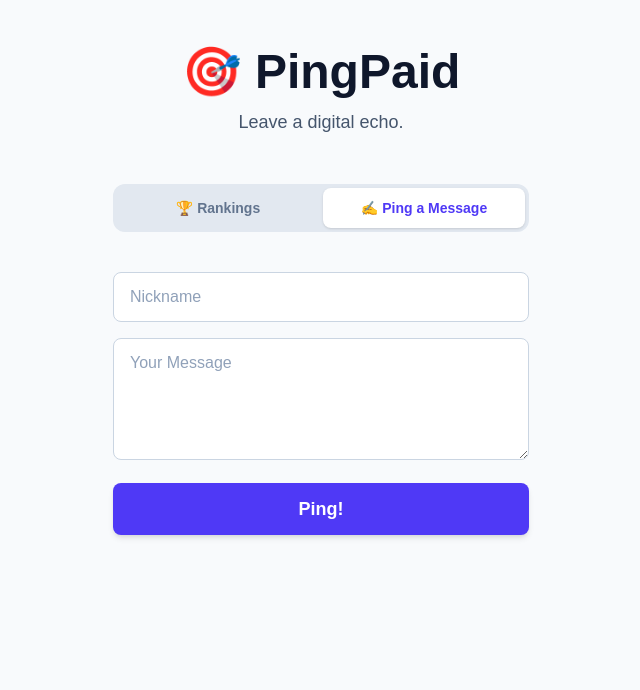
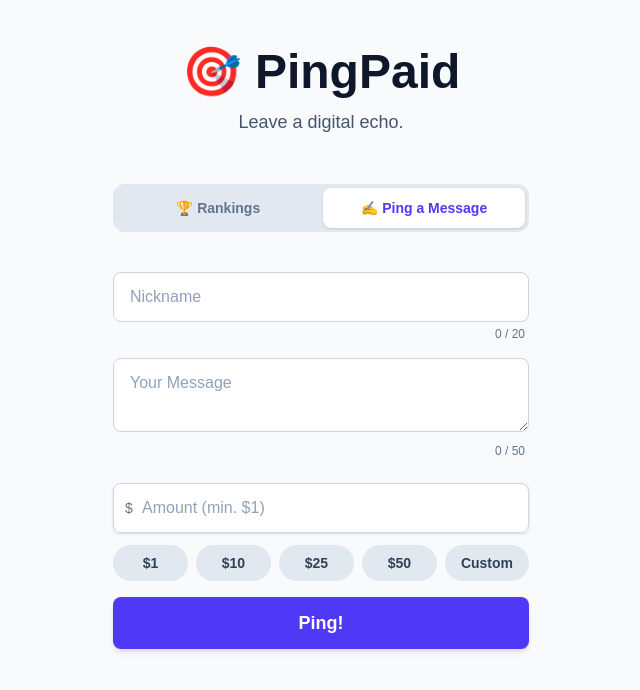
Before and after one commit to heeiscold/pingpaid, a Next.js app: page / in a window 1280 px wide. Both pictures are taken after a click on the button "✍️ Ping a Message". Shown: the top 690 px of the page, without its empty margins (319-959 px from the left). Built offline with nearby package versions, Linux system fonts and the light colour scheme.

Commit message:
good design

```diff
--- a/app/page.tsx
+++ b/app/page.tsx
@@ -1,46 +1,46 @@
 // app/page.tsx
 'use client';
 
-import { useState } from 'react';
+import { useState, useRef } from 'react';
 
 export default function Home() {
   const [name, setName] = useState('');
   const [message, setMessage] = useState('');
+  const [amount, setAmount] = useState<number | ''>('');
   const [activeTab, setActiveTab] = useState('ranking');
+  const amountInputRef = useRef<HTMLInputElement>(null);
 
-  // --- 1. 데이터 수정 ---
-  // 더 현실적인 예시 메시지 목록을 만듭니다.
   const sampleMessages = [
-    'Just testing...',
-    'WAGMI 🚀',
-    'Follow my art @artist_name',
-    'Happy Birthday, Sarah!',
-    'I was told there would be cake.',
-    'Is this thing on?',
-    'Hello from Gwangju!',
-    'Buy high, sell low.',
-    'My first ping!',
-    'Just graduated! 🎉',
+    'Just testing...', 'WAGMI 🚀', 'Follow my art @artist_name', 'Happy Birthday, Sarah!', 'I was told there would be cake.',
+    'Is this thing on?', 'Hello from Gwangju!', 'Buy high, sell low.', 'My first ping!', 'Just graduated! 🎉',
   ];
 
   const rankings = [
     { rank: 1, name: 'Alice', amount: 120, message: 'Life is short. Ping your message!' },
     { rank: 2, name: 'Bob', amount: 100, message: 'To the moon! 🚀' },
     { rank: 3, name: 'Charlie', amount: 95, message: 'Hello World' },
-    // 4위 이하 랭커들에게도 sampleMessages에서 메시지를 할당합니다.
     ...[...Array(97)].map((_, i) => ({
-      rank: i + 4,
-      name: `User #${i + 4}`,
-      amount: 90 - i,
-      message: sampleMessages[i % sampleMessages.length], // 순환하면서 메시지 할당
+      rank: i + 4, name: `User #${i + 4}`, amount: 90 - i, message: sampleMessages[i % sampleMessages.length],
     })),
   ];
 
+  const handlePing = () => {
+    const lemonSqueezyLink = 'https://YOUR_STORE.lemonsqueezy.com/buy/xxxxxxxx-xxxx-xxxx-xxxx-xxxxxxxxxxxx'; // 👈 본인의 링크로 교체!
+
+    if (typeof amount !== 'number' || amount < 1) {
+      alert('Minimum amount is $1.');
+      return;
+    }
+    const amountInCents = amount * 100;
+    const checkoutUrl = `${lemonSqueezyLink}?checkout[custom_price]=${amountInCents}`;
+    window.location.href = checkoutUrl;
+  };
+
+  const presetAmounts = [1, 10, 25, 50];
+
   return (
     <div className="min-h-screen bg-slate-50 text-slate-800 font-sans">
-      <main className="flex flex-col items-center min-h-screen w-full max-w-md mx-auto p-4
-      pt-[env(safe-area-inset-top)]
-      pb-[env(safe-area-inset-bottom)]">
+      <main className="flex flex-col items-center min-h-screen w-full max-w-md mx-auto p-4 pt-[env(safe-area-inset-top)] pb-[env(safe-area-inset-bottom)]">
 
         <header className="text-center my-12">
           <h1 className="text-5xl font-extrabold text-slate-900">🎯 PingPaid</h1>
@@ -50,22 +50,17 @@ export default function Home() {
         <div className="w-full p-1 bg-slate-200 rounded-xl flex space-x-1 mb-6">
           <button
             onClick={() => setActiveTab('ranking')}
-            className={`w-1/2 py-2.5 rounded-lg text-sm font-bold transition-colors
-              ${activeTab === 'ranking' ? 'bg-white text-indigo-600 shadow' : 'text-slate-500 hover:bg-slate-300/50'}`}
-          >
-            🏆 Rankings
-          </button>
+            className={`w-1/2 py-2.5 rounded-lg text-sm font-bold transition-colors ${activeTab === 'ranking' ? 'bg-white text-indigo-600 shadow' : 'text-slate-500 hover:bg-slate-300/50'}`}
+          >🏆 Rankings</button>
           <button
             onClick={() => setActiveTab('ping')}
-            className={`w-1/2 py-2.5 rounded-lg text-sm font-bold transition-colors
-              ${activeTab === 'ping' ? 'bg-white text-indigo-600 shadow' : 'text-slate-500 hover:bg-slate-300/50'}`}
-          >
-            ✍️ Ping a Message
-          </button>
+            className={`w-1/2 py-2.5 rounded-lg text-sm font-bold transition-colors ${activeTab === 'ping' ? 'bg-white text-indigo-600 shadow' : 'text-slate-500 hover:bg-slate-300/50'}`}
+          >✍️ Ping a Message</button>
         </div>
 
         <div className="w-full">
             {activeTab === 'ranking' && (
+              // --- ▼▼▼ 누락되었던 랭킹 UI 전체 복구 ▼▼▼ ---
               <section id="ranking-section">
                 <div className="w-full p-4 rounded-xl shadow-lg bg-white border-2 border-indigo-500 mb-4">
                   <div className="flex justify-between items-baseline">
@@ -75,49 +70,106 @@ export default function Home() {
                   <p className="text-md text-slate-700 mt-2 italic">"{rankings[0].message}"</p>
                 </div>
 
-              <div className="w-full max-h-[450px] overflow-y-auto space-y-3 p-1
-                scrollbar-thin scrollbar-thumb-slate-300 scrollbar-track-slate-100">
+                <div className="w-full max-h-[450px] overflow-y-auto space-y-3 p-1 scrollbar-thin scrollbar-thumb-slate-300 scrollbar-track-slate-100">
                   {rankings.slice(1).map((item) => (
                     <div key={item.rank} className="w-full p-3 rounded-lg bg-white border border-slate-200 shadow-sm hover:border-indigo-400 transition-colors">
                       <div className="flex justify-between items-baseline text-slate-500">
                         <p className="font-bold text-indigo-600">#{item.rank} <span className="text-slate-800 font-semibold">{item.name}</span></p>
                         <p className="font-semibold">${item.amount}</p>
                       </div>
-                    {/* --- 2. UI 수정 --- */}
-                    {/* 2위 이하 랭커들의 메시지를 표시하는 p 태그를 추가합니다. */}
                       <p className="text-sm text-slate-600 mt-1 italic truncate">"{item.message}"</p>
                     </div>
                   ))}
                 </div>
               </section>
+              // --- ▲▲▲ 랭킹 UI 복구 완료 ▲▲▲ ---
             )}
 
             {activeTab === 'ping' && (
-            <section id="ping-section" className="space-y-4 pt-4">
+              <section id="ping-section" className="w-full space-y-4 pt-4">
+
+        {/* --- ▼▼▼ 닉네임 입력창 + 글자 수 카운터 ▼▼▼ --- */}
+        <div>
             <input
                 className="w-full px-4 py-3 bg-white rounded-lg border border-slate-300 focus:outline-none focus:ring-2 focus:ring-indigo-500 focus:border-indigo-500 transition-all placeholder:text-slate-400"
                 placeholder="Nickname"
                 value={name}
                 onChange={(e) => setName(e.target.value)}
+                maxLength={20} // 닉네임 글자 수 제한
             />
+            <p className="text-right text-xs text-slate-500 mt-1 pr-1">
+                {name.length} / 20
+            </p>
+        </div>
+        {/* --- ▲▲▲ 닉네임 입력창 + 글자 수 카운터 ▲▲▲ --- */}
+
+        {/* --- ▼▼▼ 메시지 입력창 + 글자 수 카운터 ▼▼▼ --- */}
+        <div>
             <textarea
                 className="w-full px-4 py-3 bg-white rounded-lg border border-slate-300 focus:outline-none focus:ring-2 focus:ring-indigo-500 focus:border-indigo-500 transition-all placeholder:text-slate-400"
                 placeholder="Your Message"
-                rows={4}
+                rows={2}
                 value={message}
                 onChange={(e) => setMessage(e.target.value)}
+                maxLength={50} // 메시지 글자 수 제한
             />
-              <button className="
-                w-full py-3 bg-indigo-600 text-white text-lg font-bold rounded-lg shadow-md
-                transform transition-all duration-200
-                hover:bg-indigo-700 hover:shadow-lg hover:-translate-y-0.5
-              ">
+            <p className="text-right text-xs text-slate-500 mt-1 pr-1">
+                {message.length} / 50
+            </p>
+        </div>
+        {/* --- ▲▲▲ 메시지 입력창 + 글자 수 카운터 ▲▲▲ --- */}
+
+
+        {/* 금액 입력 UI (이전과 동일) */}
+        <div className="space-y-3 pt-2">
+            <div className="relative rounded-md shadow-sm">
+                <div className="pointer-events-none absolute inset-y-0 left-0 flex items-center pl-3">
+                    <span className="text-gray-500 sm:text-sm">$</span>
+                </div>
+                <input
+                    ref={amountInputRef}
+                    type="number"
+                    id="amount"
+                    className="w-full pl-7 pr-4 py-3 bg-white rounded-lg border border-slate-300 focus:outline-none focus:ring-2 focus:ring-indigo-500 focus:border-indigo-500 transition-all placeholder:text-slate-400"
+                    placeholder="Amount (min. $1)"
+                    value={amount}
+                    onChange={(e) => {
+                        const value = e.target.value;
+                        setAmount(value === '' ? '' : Number(value));
+                    }}
+                    min="1"
+                />
+            </div>
+            <div className="flex justify-between gap-2">
+                {[1, 10, 25, 50].map((presetAmount) => (
+                    <button
+                        key={presetAmount}
+                        onClick={() => setAmount(presetAmount)}
+                        className={`px-4 py-2 rounded-full text-sm font-semibold transition-colors w-full ${ amount === presetAmount ? 'bg-indigo-600 text-white shadow' : 'bg-slate-200 text-slate-700 hover:bg-slate-300'}`}
+                    >
+                        ${presetAmount}
+                    </button>
+                ))}
+                <button
+                    onClick={() => {
+                        amountInputRef.current?.focus();
+                    }}
+                    className={`px-4 py-2 rounded-full text-sm font-semibold transition-colors w-full ${ amount !== '' && ![1, 10, 25, 50].includes(amount) ? 'bg-indigo-600 text-white shadow' : 'bg-slate-200 text-slate-700 hover:bg-slate-300'}`}
+                >
+                    Custom
+                </button>
+            </div>
+        </div>
+
+        <button
+            onClick={handlePing}
+            className="w-full py-3 bg-indigo-600 text-white text-lg font-bold rounded-lg shadow-md transform transition-all duration-200 hover:bg-indigo-700 hover:shadow-lg hover:-translate-y-0.5"
+        >
         Ping!
                 </button>
               </section>
             )}
         </div>
-
       </main>
     </div>
   );
```
Lines whose indentation alone changed are shown as unchanged.
